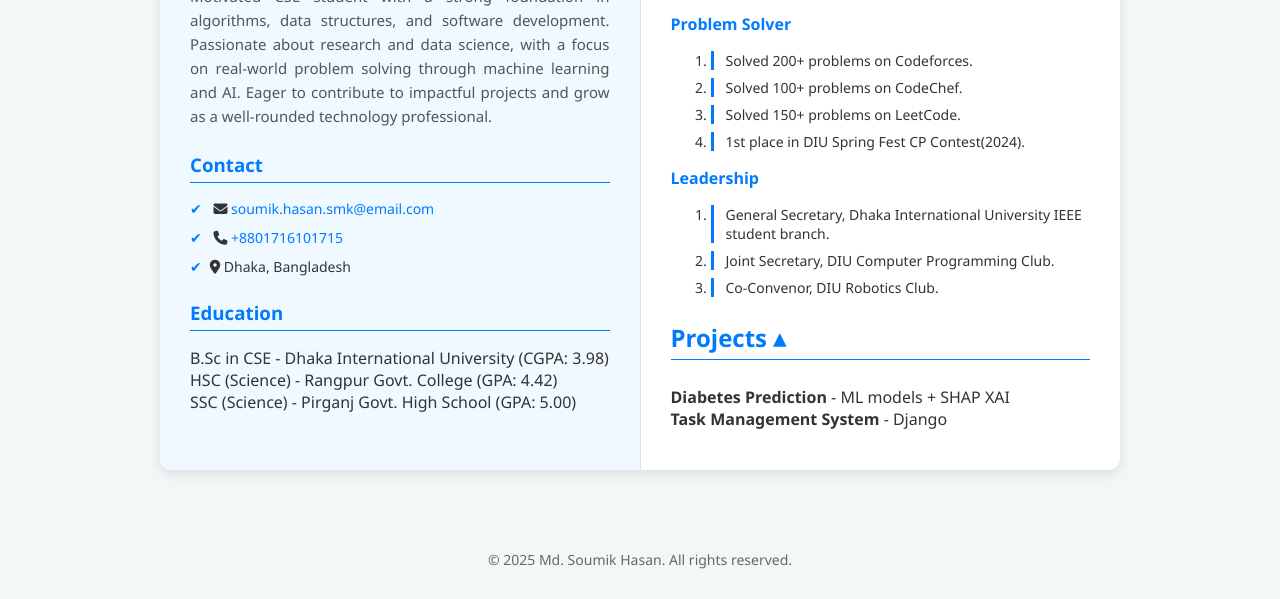
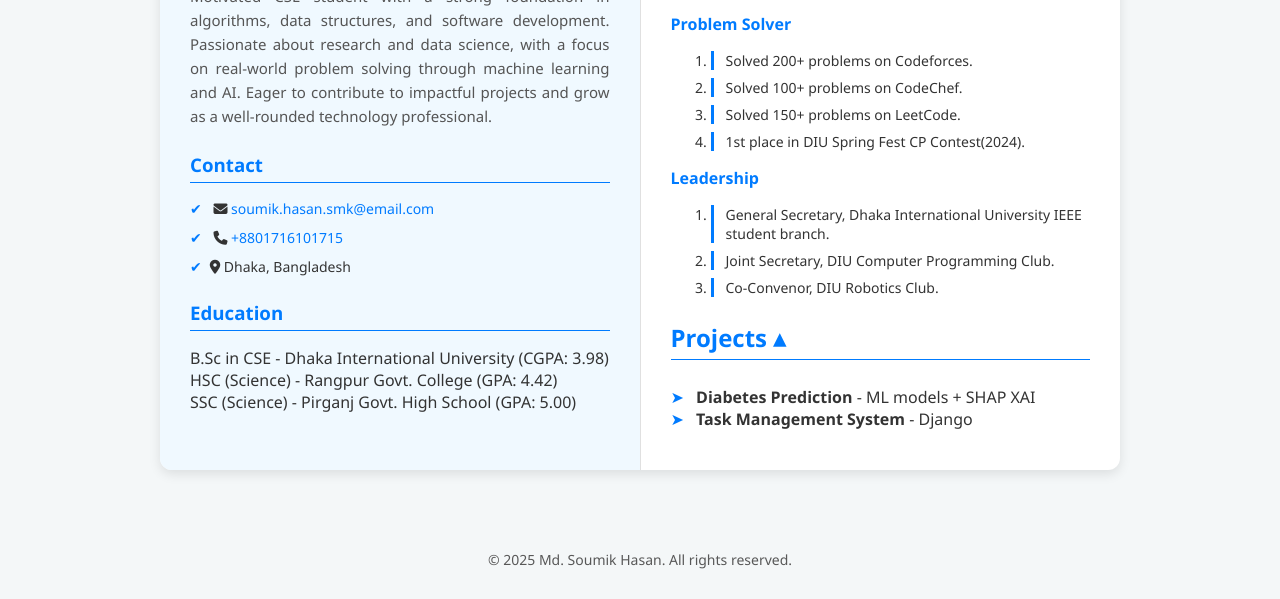
Before and after one commit to Soumik-HasanSMK/CV-using-HTML-CSS-JS, a plain HTML site: page index.html in a window 1280 px wide. Both pictures are taken after a click on the element "Projects ▾". Shown: the part 321-920 px from the top of the page. Drawn offline with Linux system fonts and the light colour scheme.

Commit message:
CV Design Enhancement

```diff
--- a/index.html
+++ b/index.html
@@ -91,8 +91,12 @@
         <h2 onclick="toggleSection(this)">Projects ▾</h2>
         <div class="col">
           <ul>
-            <li><strong>Diabetes Prediction</strong> - ML models + SHAP XAI</li>
-            <li><strong>Task Management System</strong> - Django</li>
+            <li class="project-item">
+              <strong>Diabetes Prediction</strong> - ML models + SHAP XAI
+            </li>
+            <li class="project-item">
+              <strong>Task Management System</strong> - Django
+            </li>
           </ul>
         </div>
       </div>
@@ -105,7 +109,7 @@
 
     <!-- Footer -->
     <footer
-      style="text-align: center; padding: 1rem; color: rgb(102, 103, 102)"
+      style="text-align: center; padding: 1rem; color: rgb(88, 88, 88)"
     >
       <p>
         &copy; <span id="year"></span> Md. Soumik Hasan. All rights reserved.
--- a/script.js
+++ b/script.js
@@ -1,4 +1,3 @@
-// Typing Effect for Name
 const nameStr = "MD. SOUMIK HASAN";
 let i = 0;
 function typeWriter() {
@@ -9,7 +8,7 @@ function typeWriter() {
     }
 }
 
-// Dark Mode Toggle with localStorage
+// Dark Mode Toggle
 function toggleDarkMode() {
     const isDark = document.body.classList.toggle('dark');
     localStorage.setItem('theme', isDark ? 'dark' : 'light');
@@ -24,7 +23,6 @@ function toggleDarkMode() {
 }
 
 
-// On Load
 window.onload = function () {
     typeWriter();
     if (localStorage.getItem('theme') === 'dark') {
--- a/style.css
+++ b/style.css
@@ -193,6 +193,12 @@ footer {
   transition: all 0.3s ease-in-out;
 }
 
+.project-item::before {
+  content: "➤";
+  color: var(--accent-color);
+  margin-right: 8px;
+}
+
 h2.skill, h2[onclick] {
   cursor: pointer;
   display: flex;
```
